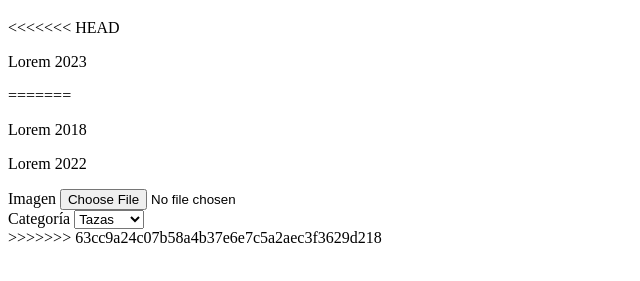
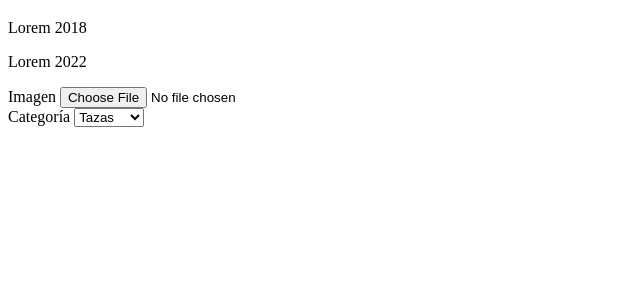
Before and after one commit to GabrielAmestoy/Prueba, a website: page views/home.html in a window 1280 px wide. Shown: the part 61-342 px from the top of the page, without its empty margins (0-640 px from the left). Drawn offline with Linux system fonts and the light colour scheme.

Commit message:
correcion  de conflict

```diff
--- a/views/home.html
+++ b/views/home.html
@@ -8,10 +8,6 @@
 </head>
 <body>
     <h1>hola Mundo</h1>
-<<<<<<< HEAD
-    <p>Lorem 2023 </p>
-</body>
-=======
     <p>Lorem 2018</p>
     <p>Lorem 2022 </p>
     <form action="" method = "GET">
@@ -29,5 +25,4 @@
             </div>
     </form>
 </boy>
->>>>>>> 63cc9a24c07b58a4b37e6e7c5a2aec3f3629d218
 </html>
```
